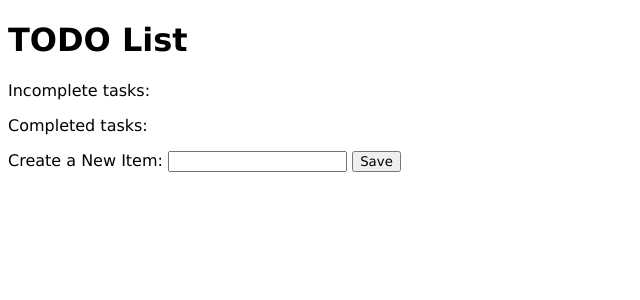
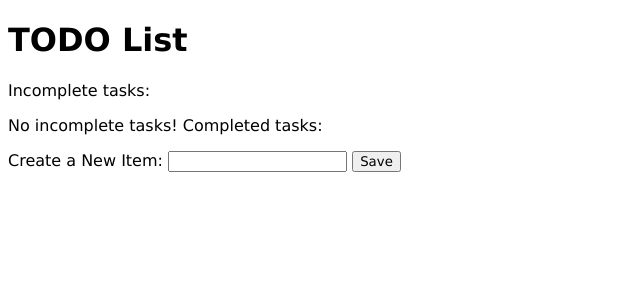
Before and after one commit to ngearhart/todo-list-demo, a Flask app: page / in a window 1280 px wide. Shown: the top 300 px of the page, without its empty margins (0-640 px from the left). Run offline with Flask 3, Linux system fonts and the light colour scheme; data that the repository does not hold is empty; some libraries are stand-ins or nearby versions.

Commit message:
Add message if there are no incomplete tasks

```diff
--- a/templates/index.html
+++ b/templates/index.html
@@ -26,6 +26,9 @@
                 </li>
             {% endfor %}
         </ul>
+        {% if not incomplete_items|length %}
+        No incomplete tasks!
+        {% endif %}
         Completed tasks:
         <ul>
             {% for item in completed_items %}
```
